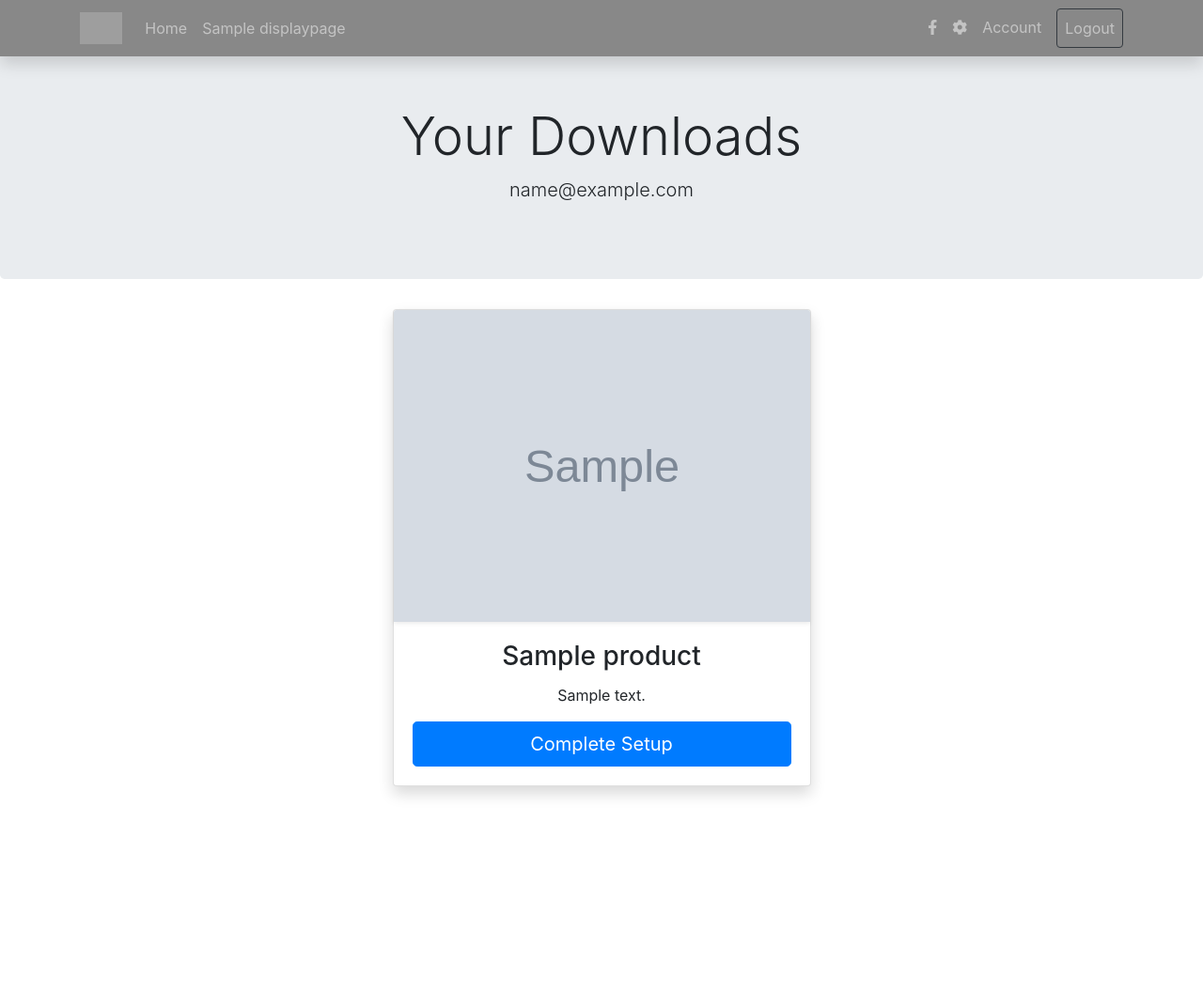
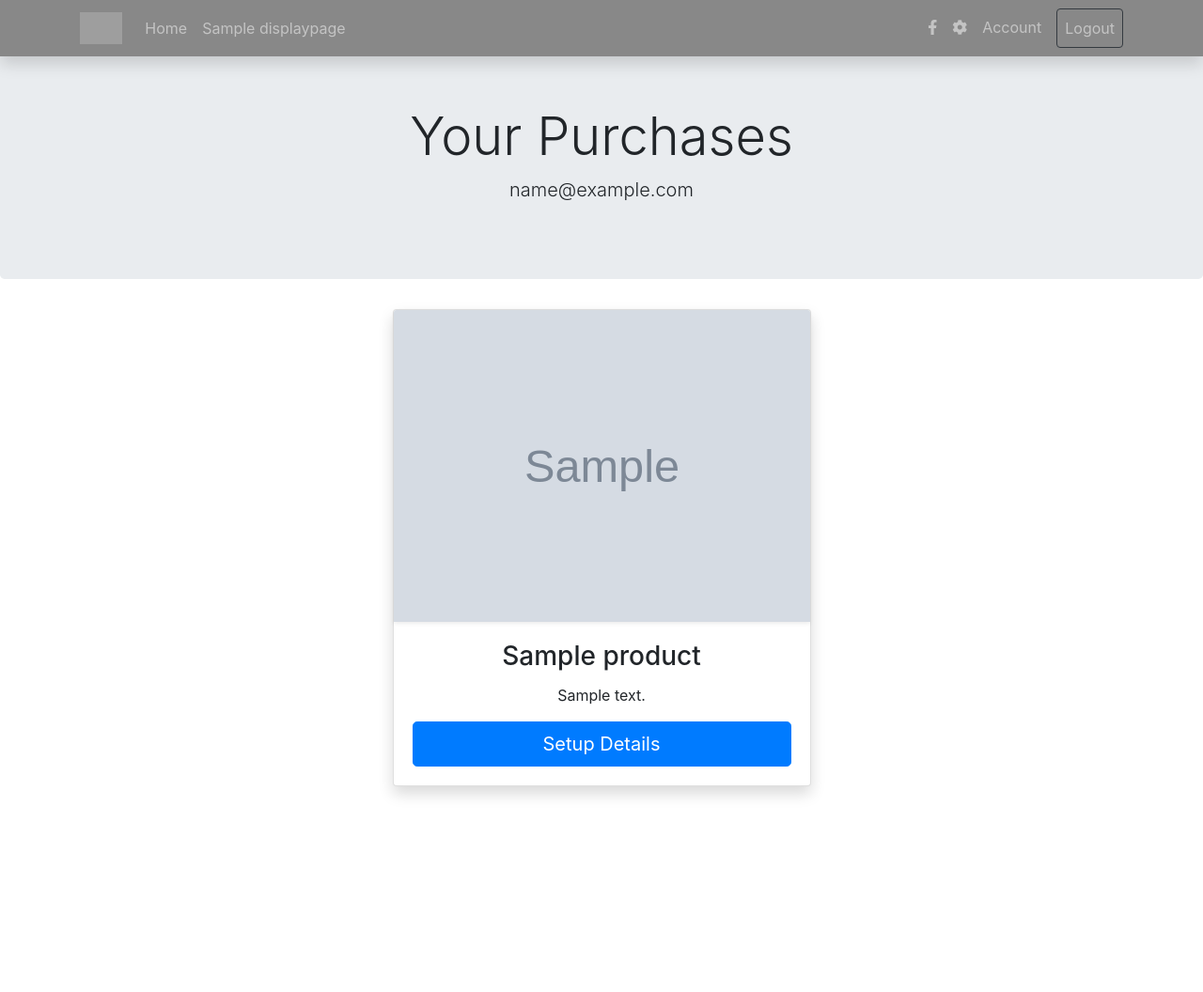
Before and after one commit to mia-k-monaghan/fsp_shop, a Django app: page /profile/1 in a window 1280 px wide. Shown: the top 1056 px of the page at 94% size. Run offline with Django 3.2, Linux system fonts and the light colour scheme; a user stored in the database is signed in; tables that the repository leaves empty hold one stand-in row (values such as "Sample post"); grey boxes marked "Sample" are stand-in pictures; some libraries are stand-ins or nearby versions; grey boxes are pictures that could not be loaded.

Commit message:
reworded profile

```diff
--- a/templates/core/order_detail.html
+++ b/templates/core/order_detail.html
@@ -38,8 +38,8 @@
             <p class="lead">Thank you for confirming your information. We're busy setting up your website now!
               We'll notify you when setup is complete.</p>
           {% else %}
-            <p class="card-title h5 mt-3">Your Website Information</p>
-            <p class="lead">Your website setup is complete! Please refer to the information below to access your website.</p>
+            <p class="card-title h5 mt-3">Website Setup Complete</p>
+            <p class="lead">Please refer to the information below to access your website and hosting account.</p>
             <a class="btn btn-primary mr-2" href="https://www.pythonanywhere.com/" target="_blank">PythonAnywhere</a>
             <a class="btn btn-success" href="https://{{object.host_username}}.pythonanywhere.com" target="_blank">{{object.business_name}}</a>
             <div class="card-text text-left mt-3">
--- a/templates/users/profile.html
+++ b/templates/users/profile.html
@@ -8,7 +8,7 @@
 
 <div class="mb-5 pb-5">
   <div class="jumbotron text-center">
-    <h1 class="display-4">Your Downloads</h1>
+    <h1 class="display-4">Your Purchases</h1>
     <p class="lead">{{user.email}}</p>
   </div>
   <div class="container pb-5">
@@ -36,7 +36,7 @@
           <h3 class="card-title text-center">{{order.product.title}}</h3>
           <p class="card-text text-center">{{order.product.description}}</p>
           {% if order.product.includes_setup %}
-            <a class="btn btn-block btn-primary btn-lg" href="{% url 'users:order-detail' pk=order.pk %}">Complete Setup</a>
+            <a class="btn btn-block btn-primary btn-lg" href="{% url 'users:order-detail' pk=order.pk %}">Setup Details</a>
           {% else %}
             <a class="btn btn-block btn-primary btn-lg" href="{{order.product.zip_file.url}}" download="{{order.product.filename}}">Download</a>
             <a class="btn btn-block btn-outline-dark" href="{% url 'documentation:deployment-guide' order.product.slug %}">Deployment Guide</a>
```
